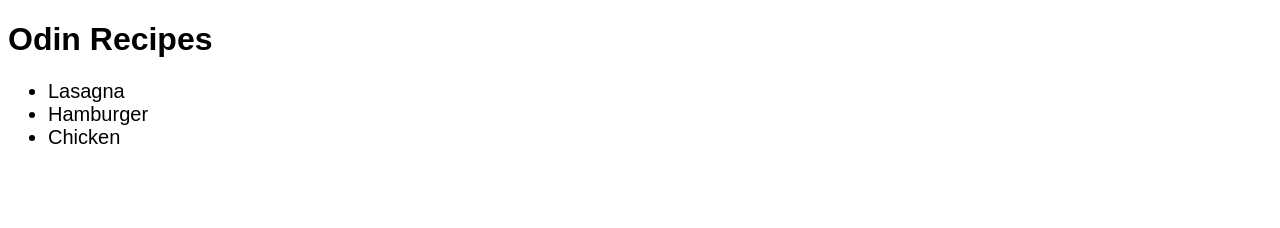
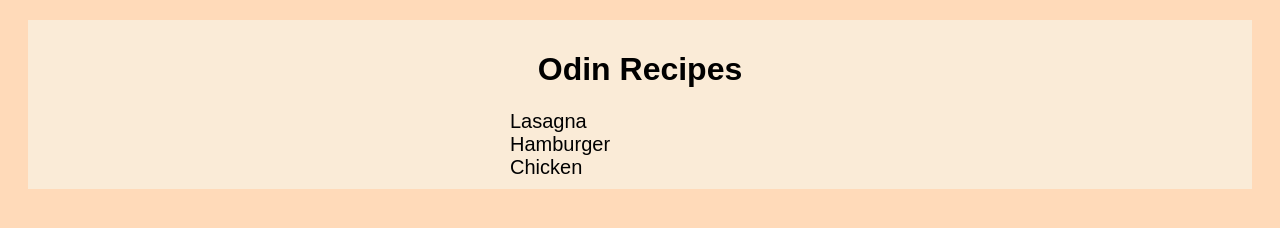
Before and after one commit to ReliabilityEng/odin-recipes, a plain HTML site: page index.html in a window 1280 px wide. Drawn offline with Linux system fonts and the light colour scheme.

Commit message:
Add style to the index page using the learnings from padding and margin exercise

```diff
--- a/index.html
+++ b/index.html
@@ -6,12 +6,15 @@
         <link rel="stylesheet" href="style.css">
     </head>
     <body>
-        <h1 class="main">Odin Recipes</h1>
-        <ul class="menu-list">
-            <li><a href="/recipes/lasagna.html">Lasagna</a></li>
-            <li><a href="/recipes/hamburger.html">Hamburger</a></li>
-            <li><a href="/recipes/chicken.html">Chicken</a></li>
-        </ul>
+        <div class="main-page-div">
+            <h1 class="title">Odin Recipes</h1>
+            <ul class="menu-list">
+                <li><a href="/recipes/lasagna.html">Lasagna</a></li>
+                <li><a href="/recipes/hamburger.html">Hamburger</a></li>
+                <li><a href="/recipes/chicken.html">Chicken</a></li>
+            </ul>
+        </div>
+
 
 
     </body>
--- a/style.css
+++ b/style.css
@@ -2,8 +2,25 @@
     font-family: sans-serif;
 }
 
+body {
+    background-color: peachpuff;
+}
+
+.main-page-div {
+    background-color: antiquewhite;
+    padding: 10px;
+    margin: 20px;
+}
+
+.title {
+    text-align: center;
+}
+
 ul.menu-list {
     font-size: 20px;
+    list-style-type: none;
+    width: 300px;
+    margin: 0px auto;
 }
 
 a {
```
